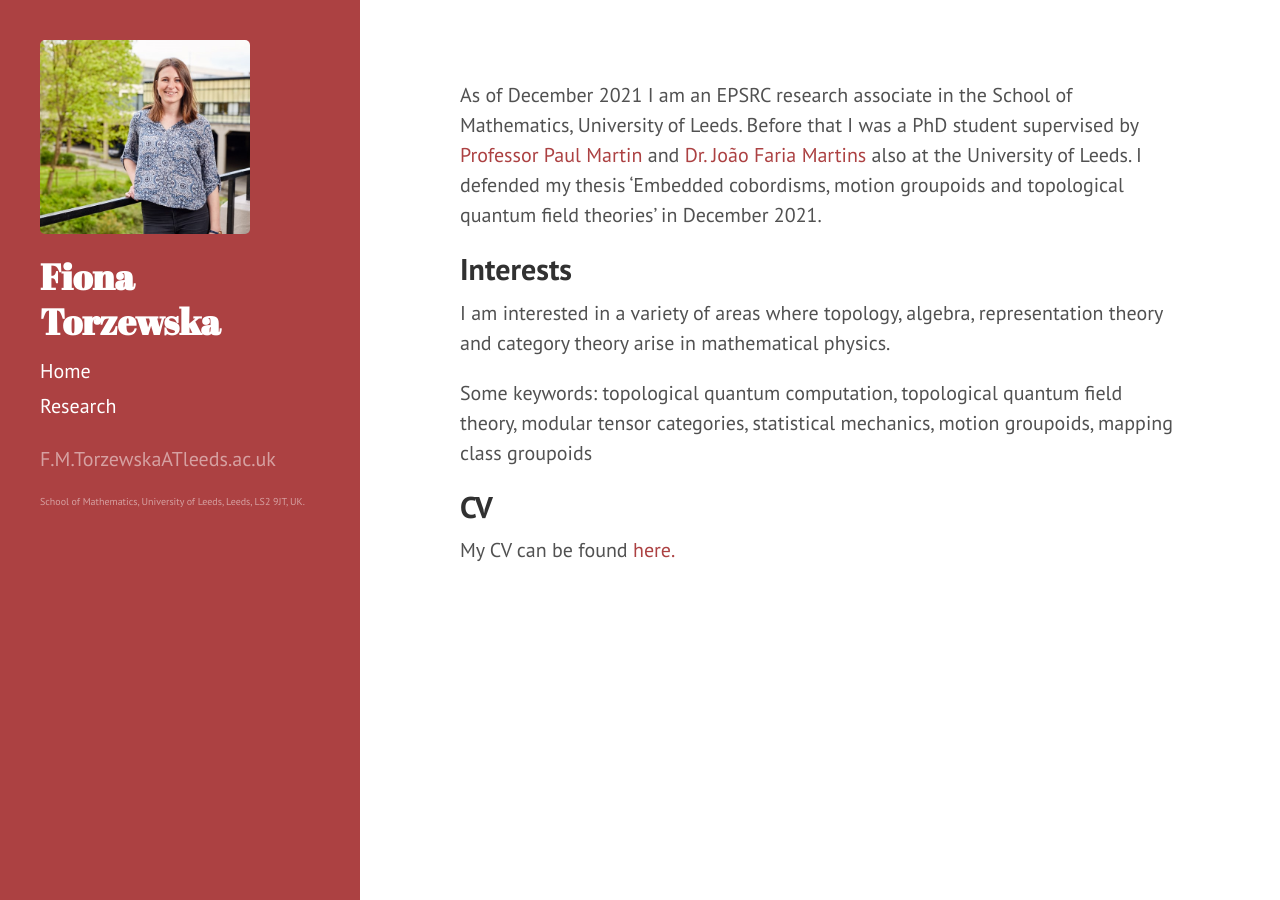
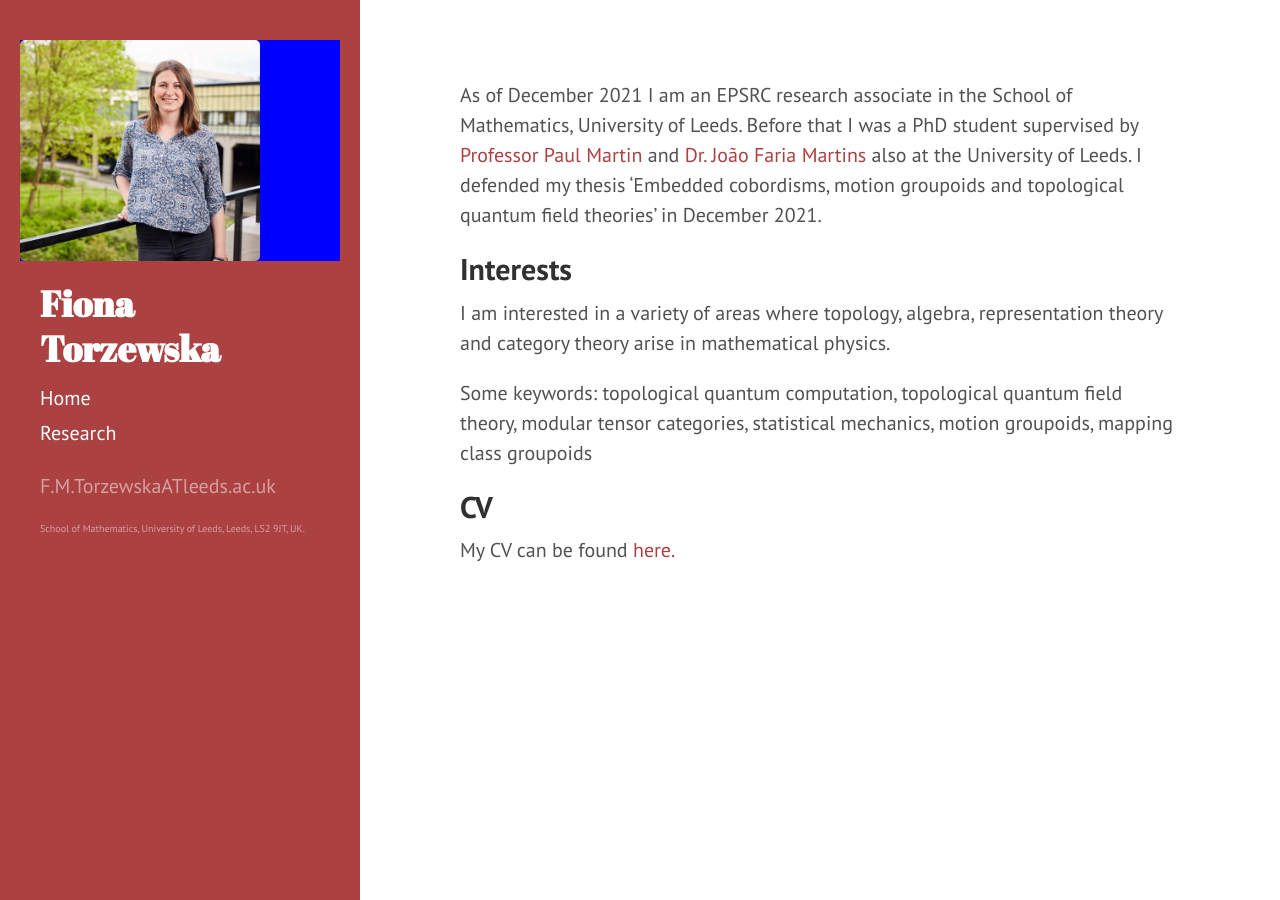
Before and after one commit to fionatorzewska/fionatorzewska.github.io, a Jekyll site: the page built from index.md, in a window 1280 px wide. Built offline with Jekyll 4.4.1, drawn with Linux system fonts in a browser that asks for light colours; Markdown is read by kramdown in place of the engine named in the settings; the list of posts is cut into pages by our own code.

Commit message:
Update sidebar.html

```diff
--- a/_includes/sidebar.html
+++ b/_includes/sidebar.html
@@ -1,15 +1,15 @@
 <style>
 .sidebarimage{
-  background: blue
+  background: blue;
   width: 100%;
 text-align: center;}
 </style>
 
 <div class="sidebar">
-  <div class="container sidebar-sticky" >
-    <div class="sidebarimage">
+   <div class="sidebarimage">
     <img src='{{"/Images/Me.jpg" | absolute_url}}' alt="Me" style="width:75%;" >
     </div>
+  <div class="container sidebar-sticky" >
     <div class="sidebar-about">
       <h1 style="font-size:180%;">
         <a href="{{ '/' | relative_url }}">
```
